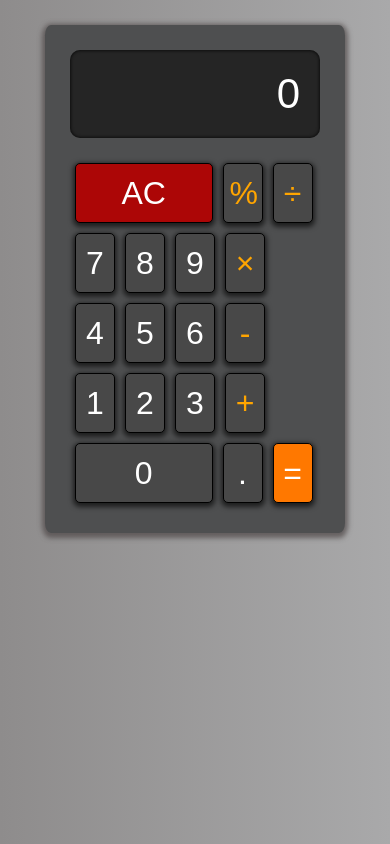
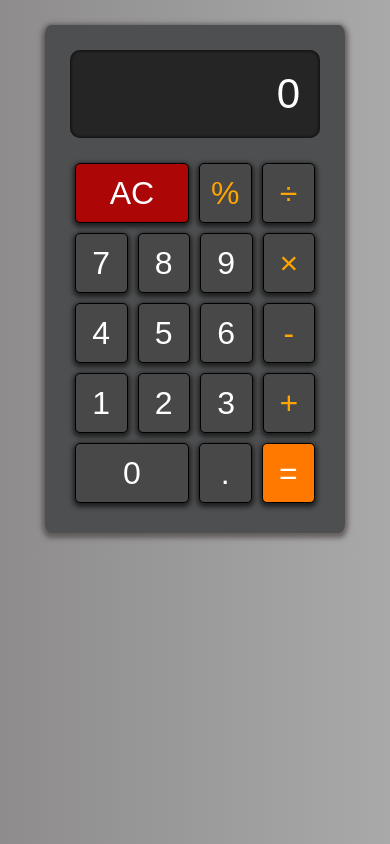
Before and after one commit to Aldreiya/project-calc, a plain HTML site: page index.html in a window 390 px wide. Drawn offline with Linux system fonts and the light colour scheme.

Commit message:
Update stylesheet.css

```diff
--- a/stylesheet.css
+++ b/stylesheet.css
@@ -88,7 +88,4 @@ button:hover{
     .calculator{
         width: 250px;
     }
-    button{
-        width: 40px;
-    }
 }
```
